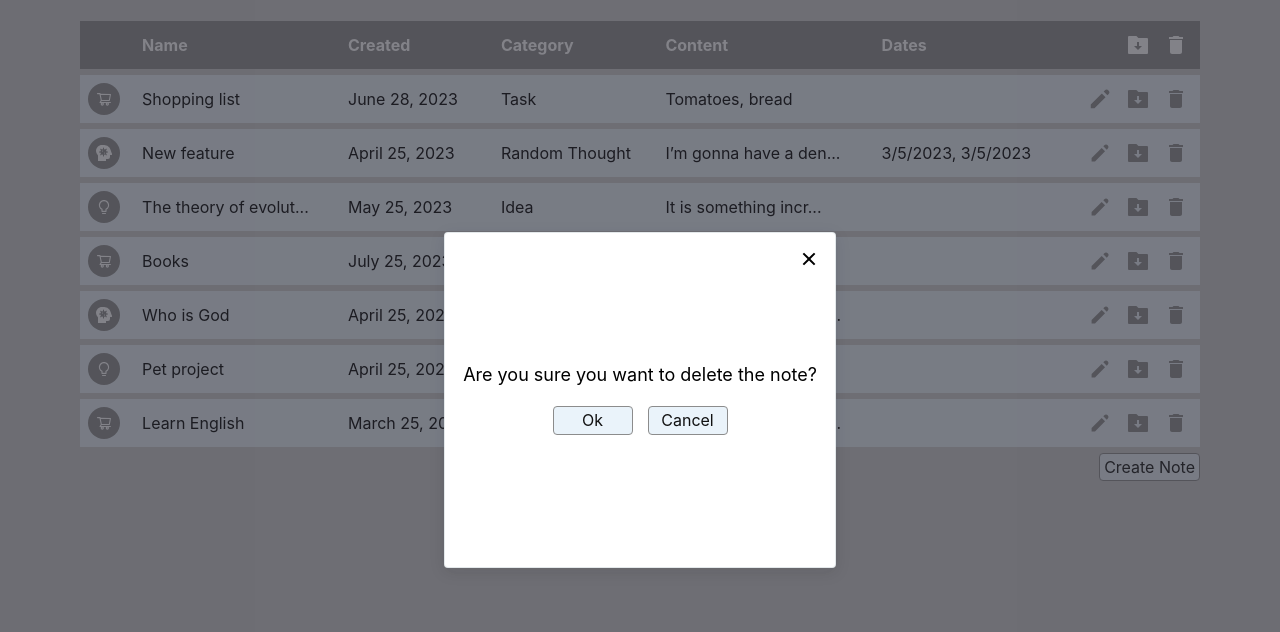
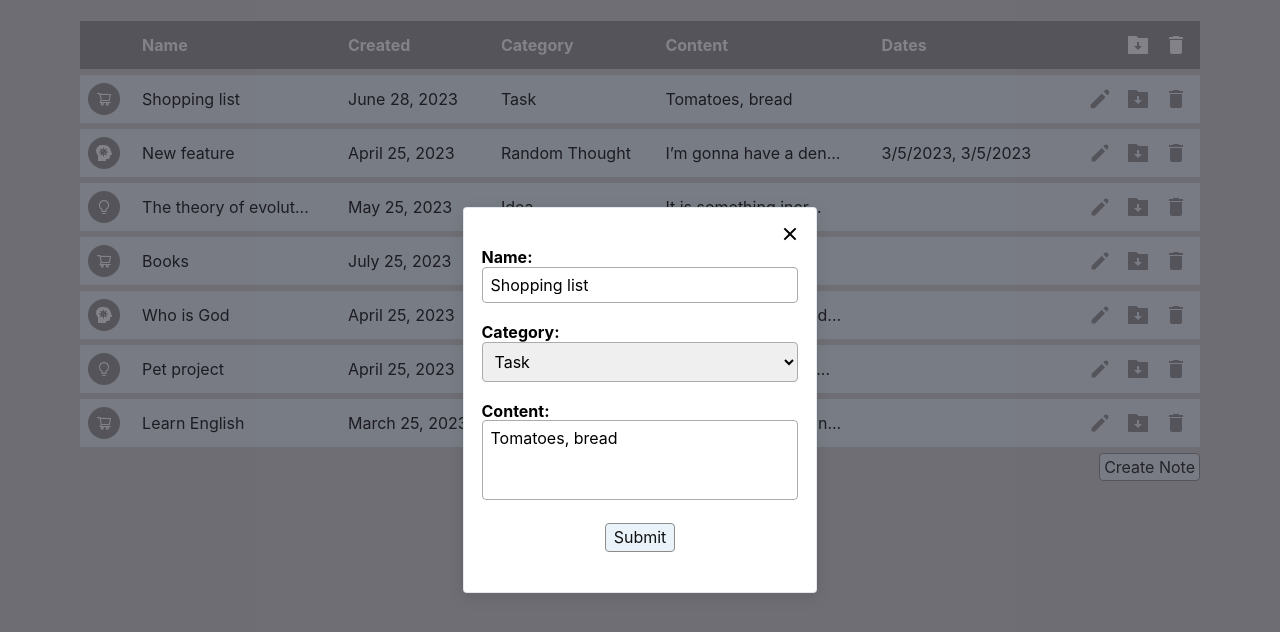
Before and after one commit to Siryi-Oleksandr/radency-test-react, a React (Create React App) app: page / in a window 1280 px wide. Both pictures are taken after a click on the button 1100 px from the left and 99 px from the top of the page. Shown: the top 632 px of the page. Built offline with nearby package versions, Linux system fonts and the light colour scheme.

Commit message:
add Edit Logic

```diff
--- a/src/components/AddForm/AddForm.styled.tsx
+++ b/src/components/AddForm/AddForm.styled.tsx
@@ -10,7 +10,7 @@ export const FormStyled = styled.form`
   border-radius: ${props => props.theme.radii.medium};
 `;
 
-export const Label = styled.form`
+export const Label = styled.label`
   margin-bottom: 5px;
   display: block;
   font-weight: bold;
--- /dev/null
+++ b/src/components/EditForm/EditForm.tsx
@@ -0,0 +1,108 @@
+import React, { FC, useState } from 'react';
+import { toast } from 'react-hot-toast';
+import {
+  FormStyled,
+  Label,
+  InputText,
+  Select,
+  BtnSubmit,
+  Textarea,
+} from '../AddForm/AddForm.styled';
+import { useAppDispatch } from '../../hooks/reduxHooks';
+import { editNote } from '../../redux/notesSlice';
+import { INote } from '../../types/INote';
+import { createFormatedDate, parseDates } from '../../services';
+
+export interface IForm {
+  name: string;
+  category: 'Task' | 'Random Thought' | 'Idea';
+  content: string;
+}
+
+interface IProps {
+  note: INote;
+  closeModal: () => void;
+}
+
+const EditForm: FC<IProps> = ({ note, closeModal }) => {
+  const [formData, setFormData] = useState<IForm>({
+    name: note.name,
+    category: note.category,
+    content: note.content,
+  });
+  const dispatch = useAppDispatch();
+
+  // Form submission handler
+  const handleSubmit = (event: React.FormEvent<HTMLFormElement>) => {
+    event.preventDefault();
+
+    if (!formData.name || !formData.category || !formData.content) {
+      toast.error(`Please fill in all required fields.`);
+      return;
+    }
+
+    const newNote: INote = {
+      id: note.id,
+      name: formData.name,
+      created: createFormatedDate(),
+      category: formData.category,
+      content: formData.content,
+      dates: parseDates(formData.content),
+    };
+    dispatch(editNote(newNote));
+
+    closeModal();
+  };
+
+  const handleChange = (
+    evt: React.ChangeEvent<
+      HTMLInputElement | HTMLSelectElement | HTMLTextAreaElement
+    >
+  ) => {
+    const { name, value } = evt.target;
+    setFormData(prevState => ({
+      ...prevState,
+      [name]: value,
+    }));
+  };
+
+  return (
+    <FormStyled onSubmit={handleSubmit}>
+      <Label>
+        Name:
+        <InputText
+          type="text"
+          name="name"
+          value={formData.name}
+          onChange={handleChange}
+        />
+      </Label>
+
+      <Label>
+        Category:
+        <Select
+          name="category"
+          value={formData.category}
+          onChange={handleChange}
+        >
+          <option value="Task">Task</option>
+          <option value="Random Thought">Random Thought</option>
+          <option value="Idea">Idea</option>
+        </Select>
+      </Label>
+
+      <Label>
+        Content:
+        <Textarea
+          name="content"
+          value={formData.content}
+          onChange={handleChange}
+        ></Textarea>
+      </Label>
+
+      <BtnSubmit type="submit" value="Submit" />
+    </FormStyled>
+  );
+};
+
+export default EditForm;
--- a/src/components/TableBodyNotes/TableItem/TableItem.tsx
+++ b/src/components/TableBodyNotes/TableItem/TableItem.tsx
@@ -2,7 +2,7 @@ import React, { FC, useState } from 'react';
 import { useAppDispatch } from 'hooks/reduxHooks';
 import { deleteNote } from 'redux/notesSlice';
 import { TableData, TableRow, TableDataOptions } from './TableItem.styled';
-import { BtnOption, Icon, Modal, Warning } from 'components';
+import { BtnOption, Icon, Modal, Warning, EditForm } from 'components';
 import { HiPencil } from 'react-icons/hi';
 import { RiFolderDownloadFill } from 'react-icons/ri';
 import { MdDelete } from 'react-icons/md';
@@ -15,6 +15,7 @@ interface Props {
 
 const TableItem: FC<Props> = ({ note }) => {
   const [showModal, setShowModal] = useState<boolean>(false);
+  const [isEditNote, setIsEditNote] = useState<boolean>(false);
   const dispatch = useAppDispatch();
 
   const handleShowModal = () => {
@@ -25,11 +26,17 @@ const TableItem: FC<Props> = ({ note }) => {
   const handleCloseModal = () => {
     setShowModal(false);
     document.body.style.overflow = 'auto';
+    setIsEditNote(false);
   };
 
   const handleDeleteNote = () => {
     dispatch(deleteNote(note.id));
     handleCloseModal();
+  };
+
+  const handleEditNote = () => {
+    handleShowModal();
+    setIsEditNote(true);
   };
 
   const { name, created, category, content, dates } = note;
@@ -44,7 +51,7 @@ const TableItem: FC<Props> = ({ note }) => {
       <TableData>{cutString(content)}</TableData>
       <TableData>{showDates(dates)}</TableData>
       <TableDataOptions>
-        <BtnOption onClick={handleShowModal} icon={<HiPencil size="1.5em" />} />
+        <BtnOption onClick={handleEditNote} icon={<HiPencil size="1.5em" />} />
         <BtnOption
           onClick={handleShowModal}
           icon={<RiFolderDownloadFill size="1.5em" />}
@@ -53,11 +60,15 @@ const TableItem: FC<Props> = ({ note }) => {
       </TableDataOptions>
       {showModal && (
         <Modal onClose={handleCloseModal} aria-label="Modal window is open">
-          <Warning
-            action={handleDeleteNote}
-            cancel={handleCloseModal}
-            text="Are you sure you want to delete the note?"
-          />
+          {isEditNote ? (
+            <EditForm note={note} closeModal={handleCloseModal} />
+          ) : (
+            <Warning
+              action={handleDeleteNote}
+              cancel={handleCloseModal}
+              text="Are you sure you want to delete the note?"
+            />
+          )}
         </Modal>
       )}
     </TableRow>
--- a/src/components/index.ts
+++ b/src/components/index.ts
@@ -7,6 +7,7 @@ import Icon from 'components/Icon/Icon';
 import Modal from 'components/Modal/Modal';
 import AddBtn from 'components/Buttons/AddBtn/AddBtn';
 import AddForm from 'components/AddForm/AddForm';
+import EditForm from 'components/EditForm/EditForm';
 import Warning from 'components/Warning/Warning';
 import TextBtn from 'components/Buttons/TextBtn/TextBtn';
 
@@ -22,4 +23,5 @@ export {
   AddForm,
   Warning,
   TextBtn,
+  EditForm,
 };
--- a/src/redux/notesSlice.ts
+++ b/src/redux/notesSlice.ts
@@ -2,6 +2,7 @@ import { createSlice } from '@reduxjs/toolkit';
 import type { PayloadAction } from '@reduxjs/toolkit';
 import { INote } from 'types/INote';
 import { initialNotes } from 'bd/notes';
+import { toast } from 'react-hot-toast';
 
 // Define a type for the slice state
 interface INotesState {
@@ -25,10 +26,16 @@ export const notesSlice = createSlice({
     deleteNote: (state, action: PayloadAction<string>) => {
       state.notes = state.notes.filter(note => note.id !== action.payload);
     },
+    editNote: (state, action: PayloadAction<INote>) => {
+      const updatedNote = action.payload;
+      state.notes = state.notes.map(note =>
+        note.id === updatedNote.id ? updatedNote : note
+      );
+    },
   },
 });
 
-export const { createNote, deleteNote } = notesSlice.actions;
+export const { createNote, deleteNote, editNote } = notesSlice.actions;
 
 // Other code such as selectors can use the imported `RootState` type
 // export const selectCount = (state: RootState) => state.counter.value;
--- a/src/services/parseDates.ts
+++ b/src/services/parseDates.ts
@@ -1,8 +1,8 @@
 function parseDates(str: string) {
-    const dateRegex = /\b(\d{1,2})\/(\d{1,2})\/(\d{4})\b/g;
-    const datesFound = str.match(dateRegex);
+  const dateRegex = /\b(\d{1,2})([/.-])(\d{1,2})\2(\d{4})\b/g;
+  const datesFound = str.match(dateRegex);
 
-    return datesFound || [];
+  return datesFound || [];
 }
 
 export default parseDates;
```
